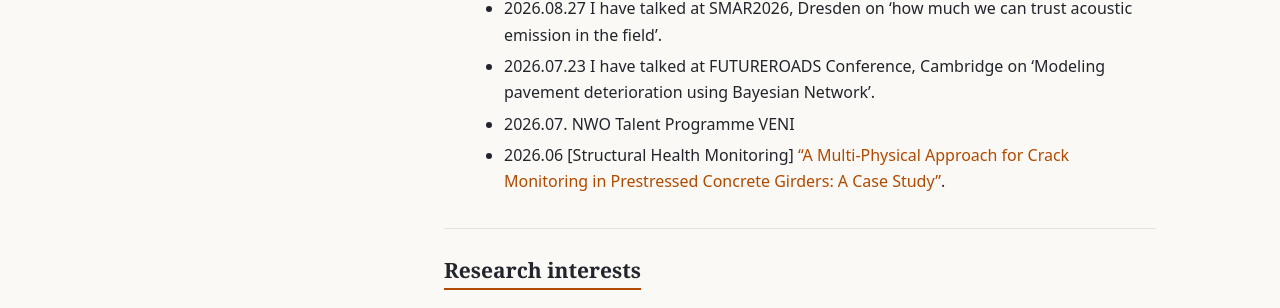
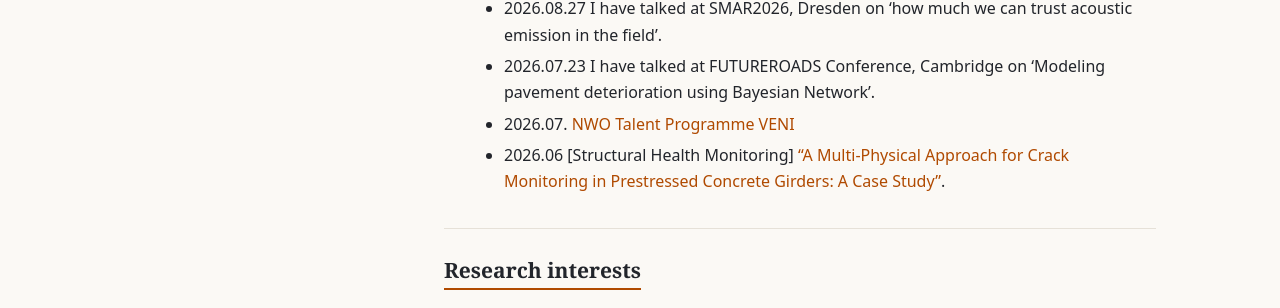
Before and after one commit to Fengqiao-Zhang/Fengqiao-Zhang.github.io, a Jekyll site: the page built from index.md, in a window 1280 px wide and 1233 px high. Shown: the part 635-943 px from the top of the window. Built offline with Jekyll 4.4.1, drawn with Linux system fonts in a browser that asks for light colours; part of the change alters nothing that is shown.

```diff
--- a/_data/awards.yml
+++ b/_data/awards.yml
@@ -1,12 +1,12 @@
 
 - date: "2026.07."
-  text: "NWO Talent Programme VENI"
+  text: "[NWO Talent Programme VENI](https://www.nwo.nl/en/researchprogrammes/nwo-talent-programme/projects-veni/veni-2025)"
 
 - date: "2025.07."
-  text: "IABSE Best PhD Thesis"
+  text: "[IABSE Best PhD Thesis](https://drive.google.com/file/d/1NPCKkvKHxWytjHFEJiY78wORPuaZNOb6/view)"
 
 - date: "2024.01."
-  text: "Marie Skłodowska-Curie Fellowship"
+  text: "[Marie Skłodowska-Curie Fellowship](https://drf.eng.cam.ac.uk/people/fengqiao-zhang)"
 
 - date: "2022.07."
   text: "EWGAE Honorable Student Paper"
```
